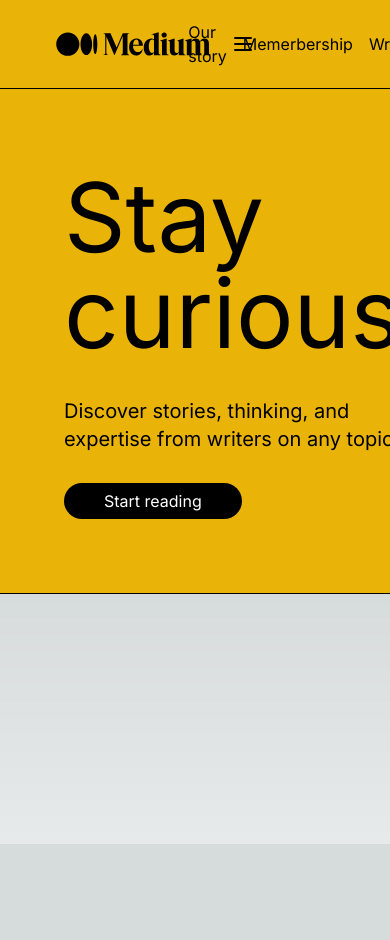
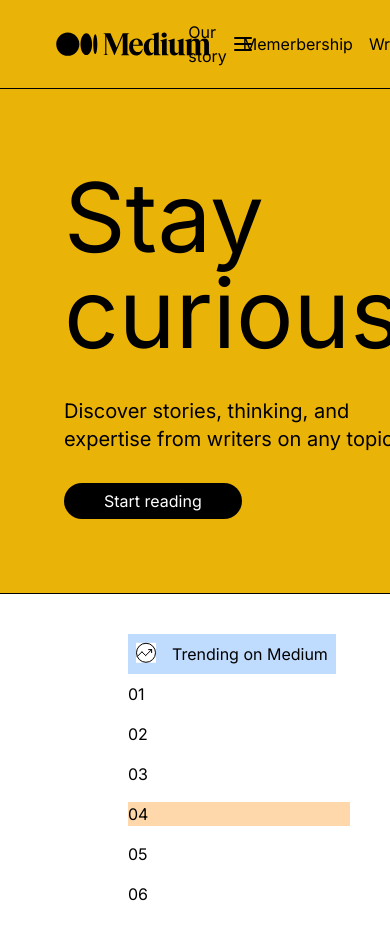
Before and after one commit to Nathan827x/MediumClone, a Next.js app: page / in a window 390 px wide. Shown: the top 940 px of the page. Before the commit the page ends 844 px from the top, so only its background shows below. Built offline with nearby package versions, Linux system fonts and the light colour scheme.

Commit message:
FIxed the header with the icon and got a reactive grid. Tailwind has a mobile first design so there is no small in the className

```diff
--- /dev/null
+++ b/app/components/trending.tsx
@@ -0,0 +1,31 @@
+import Image from "next/image"
+
+
+export const Trending = () => {
+    return (
+        <>
+            <div className="bg-white text-black p-10 pl-32">
+                <div className="pb-2 flex">
+                    <div className="flex p-1 bg-blue-200 align-top">
+                        <svg width="28" height="29" viewBox="0 0 28 29" fill="none">
+                            <path fill="#fff" d="M4 4.8h20v20H4z"></path>
+                            <circle cx="14" cy="14.79" r="9.5" stroke="#000"></circle>
+                            <path d="M5.46 18.36l4.47-4.48M9.97 13.87l3.67 3.66M13.67 17.53l5.1-5.09M16.62 11.6h3M19.62 11.6v3" stroke="#000" strokeLinecap="round"></path>
+                        </svg>
+                        <p className="p-1 pl-3">
+                            Trending on Medium
+                        </p>
+                    </div>
+                </div>
+                <div className="grid grid-cols-1 lg:grid-cols-3 md:grid-cols-2  gap-4">
+                    <div className="...">01</div>
+                    <div className="...">02</div>
+                    <div className="...">03</div>
+                    <div className="bg-orange-200">04</div>
+                    <div className="...">05</div>
+                    <div className="...">06</div>
+                </div>
+            </div>
+        </>
+    )
+}
--- a/app/page.tsx
+++ b/app/page.tsx
@@ -1,6 +1,7 @@
 import Head from "next/head";
 import { Navbar } from './components/navbar';
 import { Hero } from "./components/hero";
+import { Trending } from "./components/trending";
 
 
 export default function Home() {
@@ -12,6 +13,7 @@ export default function Home() {
       </Head>
       <Navbar />
       <Hero />
+      <Trending />
     </div>
   )
 }
```
